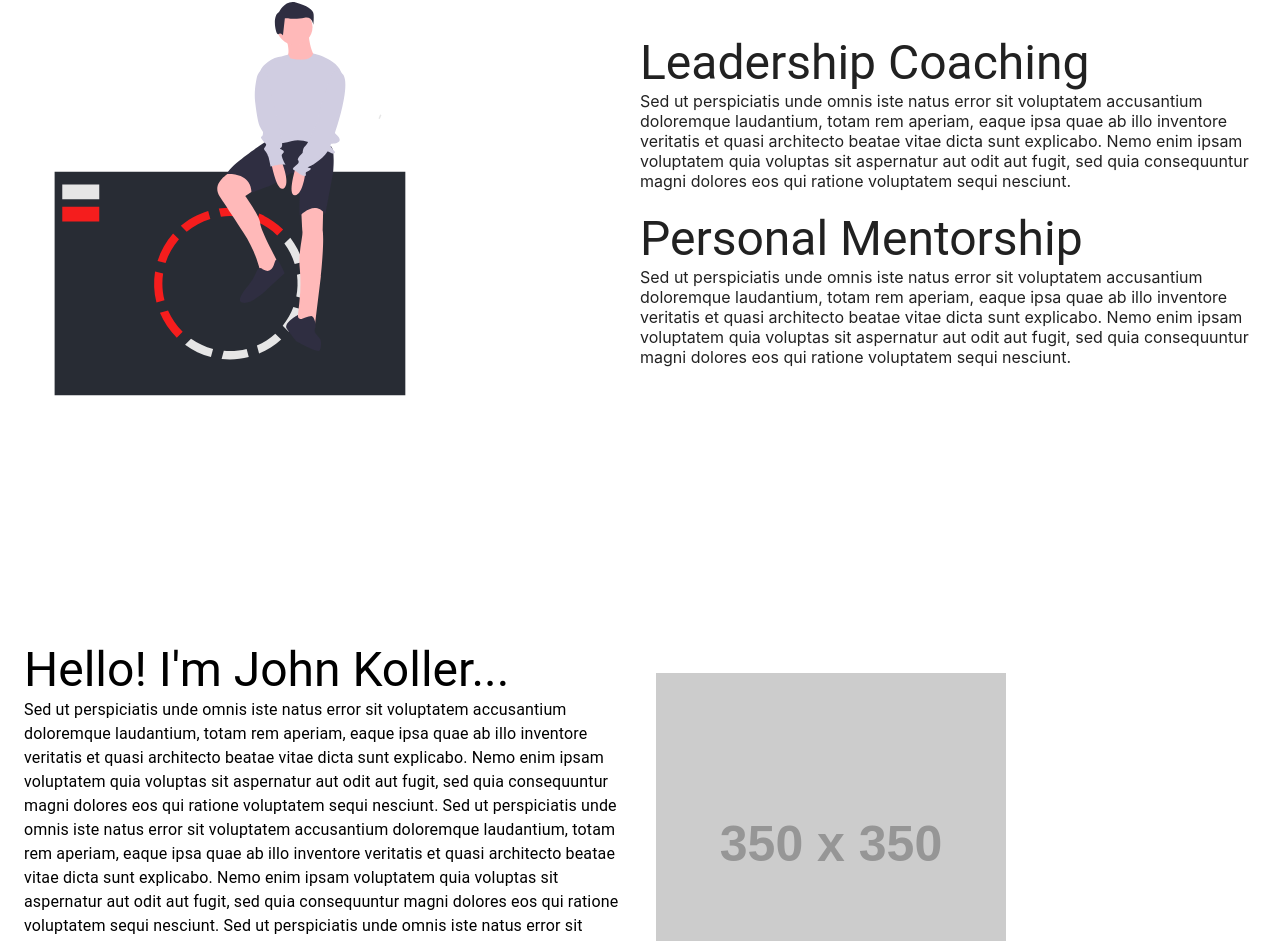
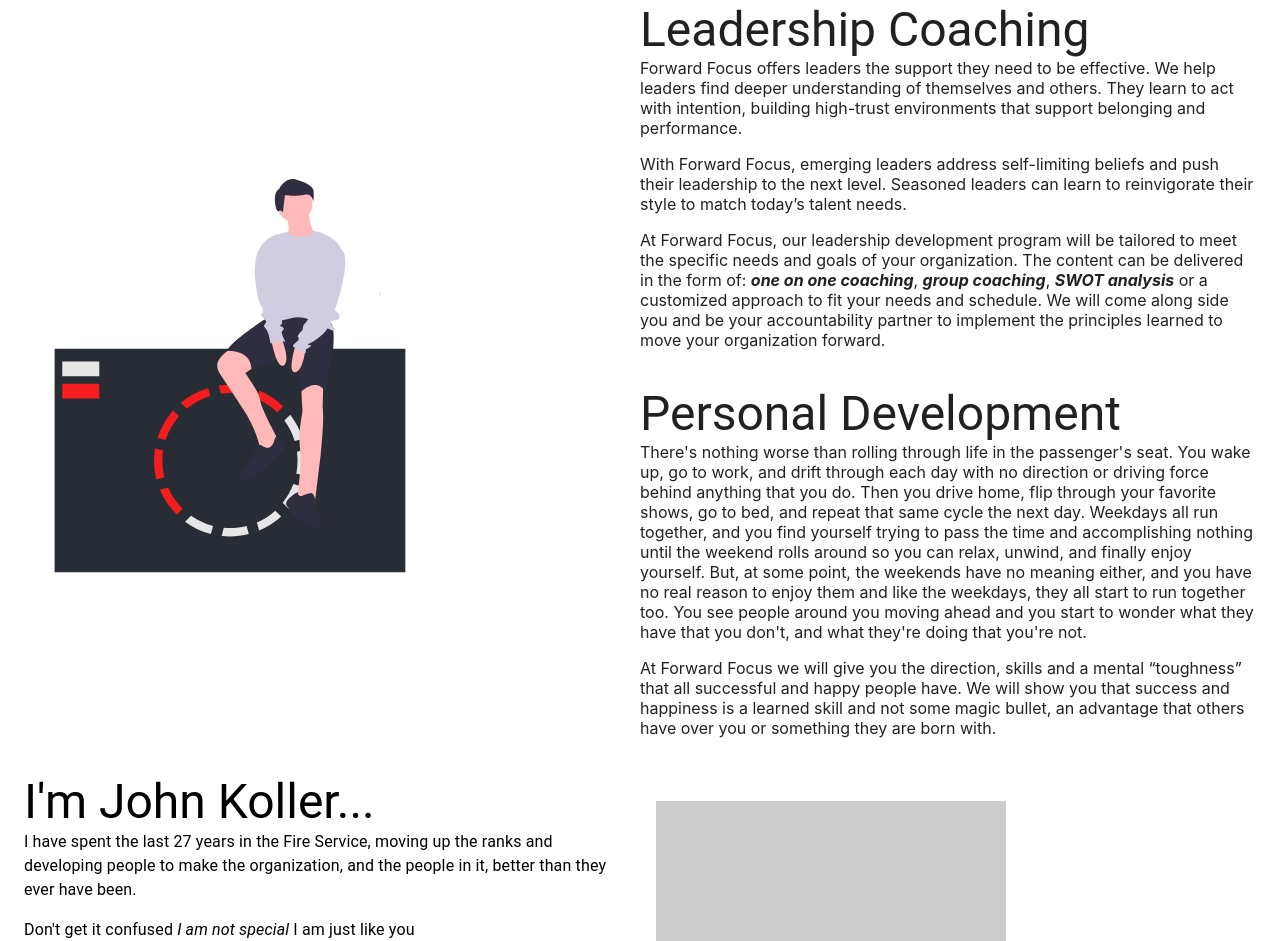
Before and after one commit to jumo2/forward-focus, a React (Create React App) app: page / in a window 1280 px wide. Shown: the part 547-1488 px from the top of the page. Built offline with nearby package versions, Linux system fonts and the light colour scheme.

Commit message:
Updated section content. ToDo: MISC Section and Development bullet points

```diff
--- a/src/App.js
+++ b/src/App.js
@@ -77,12 +77,17 @@ function App() {
                         item xs={12} sm={6}>
                         <Paper elevation="0">
                             <Typography variant="h3">Leadership Coaching</Typography>
-                            <Typography variant="p">Sed ut perspiciatis unde omnis iste natus error sit voluptatem accusantium doloremque laudantium, totam rem aperiam, eaque ipsa quae ab illo inventore veritatis et quasi architecto beatae vitae dicta sunt explicabo. Nemo enim ipsam voluptatem quia voluptas sit aspernatur aut odit aut fugit, sed quia consequuntur magni dolores eos qui ratione voluptatem sequi nesciunt.</Typography>
+                            <Typography variant="p" paragraph={true}>Forward Focus offers leaders the support they need to be effective. We help leaders find deeper understanding of themselves and others. They learn to act with intention, building high-trust environments that support belonging and performance.</Typography>
+                            <Typography variant="p" paragraph={true}>With Forward Focus, emerging leaders address self-limiting beliefs and push their leadership to the next level. Seasoned leaders can learn to reinvigorate their style to match today’s talent needs.</Typography>
+                            <Typography variant="p" paragraph={true}>At Forward Focus, our leadership development program will be tailored to meet the specific needs and goals of your organization. The content can be delivered in the form of: <strong><em>one on one coaching</em></strong>, <strong><em>group coaching</em></strong>, <em><strong>SWOT analysis</strong></em> or a customized approach to fit your needs and schedule. We will come along side you and be your accountability partner to implement the principles learned to move your organization forward. </Typography>
                         </Paper>
                         <br></br>
                         <Paper elevation="0">
-                            <Typography variant="h3">Personal Mentorship</Typography>
-                            <Typography variant="p">Sed ut perspiciatis unde omnis iste natus error sit voluptatem accusantium doloremque laudantium, totam rem aperiam, eaque ipsa quae ab illo inventore veritatis et quasi architecto beatae vitae dicta sunt explicabo. Nemo enim ipsam voluptatem quia voluptas sit aspernatur aut odit aut fugit, sed quia consequuntur magni dolores eos qui ratione voluptatem sequi nesciunt.</Typography>
+                            <Typography variant="h3">Personal Development</Typography>
+                            <Typography variant="p" paragraph={true}>There's nothing worse than rolling through life in the passenger's seat. You wake up, go to work, and drift through each day with no direction or driving force behind anything that you do. Then you drive home, flip through your favorite shows, go to bed, and repeat that same cycle the next day. Weekdays all run together, and you find yourself trying to pass the time and accomplishing nothing until the weekend rolls around so you can relax, unwind, and finally enjoy yourself. But, at some point, the weekends have no meaning either, and you have no real reason to enjoy them and like the weekdays, they all start to run together too. You see people around you moving ahead and you start to wonder what they have that you don't, and what they're doing that you're not.</Typography>
+                            <Typography variant="p" paragraph={true}>At Forward Focus we will give you the direction, skills and a mental “toughness” that all successful and happy people have. We will show you that success and happiness is a learned skill and not some magic bullet, an advantage that others have over you or something they are born with.
+
+</Typography>
                         </Paper>
                     </Grid>
                 </Grid>
@@ -140,12 +145,11 @@ function App() {
 
                     <Grid direction="column" justify="flex-start" alignItems="center"
                         item xs={12} sm={6}>
-                        <Typography variant="h3">Hello! I'm John Koller...</Typography>
-                        <Typography varient="p">
-                            Sed ut perspiciatis unde omnis iste natus error sit voluptatem accusantium doloremque laudantium, totam rem aperiam, eaque ipsa quae ab illo inventore veritatis et quasi architecto beatae vitae dicta sunt explicabo. Nemo enim ipsam voluptatem quia voluptas sit aspernatur aut odit aut fugit, sed quia consequuntur magni dolores eos qui ratione voluptatem sequi nesciunt.
-                            Sed ut perspiciatis unde omnis iste natus error sit voluptatem accusantium doloremque laudantium, totam rem aperiam, eaque ipsa quae ab illo inventore veritatis et quasi architecto beatae vitae dicta sunt explicabo. Nemo enim ipsam voluptatem quia voluptas sit aspernatur aut odit aut fugit, sed quia consequuntur magni dolores eos qui ratione voluptatem sequi nesciunt.
-                            Sed ut perspiciatis unde omnis iste natus error sit voluptatem accusantium doloremque laudantium, totam rem aperiam, eaque ipsa quae ab illo inventore veritatis et quasi architecto beatae vitae dicta sunt explicabo. Nemo enim ipsam voluptatem quia voluptas sit aspernatur aut odit aut fugit, sed quia consequuntur magni dolores eos qui ratione voluptatem sequi nesciunt.
-                        </Typography>
+                        <Typography variant="h3">I'm John Koller...</Typography>
+                        <Typography varient="p" paragraph={true}>I have spent the last 27 years in the Fire Service, moving up the ranks and developing people to make the organization, and the people in it, better than they ever have been.</Typography>
+                    <Typography varient="overline" paragraph={true}>Don't get it confused <em> I am not special </em> I am just like you</Typography>
+                    <Typography varient="p" paragraph={true}>I have spent the last twenty (20) plus years figuring out how to master mental toughness and develop the skills needed to take complete control of my life and to be successful in anything you do.</Typography>
+                    <Typography varient="p" paragraph={true}>I have learned what it takes and my ABSOLUTE OBLIGATION to others is that I teach them now what took me over twenty (20) years to learn on my own. It will take things like confidence, dedication, stamina, determination, courage and a belief in yourself. These are NOT traits you are born with but you can absolutely learn them and how to harness them to improve every facet of your life.</Typography>
                     </Grid>
                     <Grid justify="flex-start" alignItems="center"
                         item xs={12} sm={5}>
```
Also changed, not shown: 2 other files (tests, documents, lock files or other folders).
